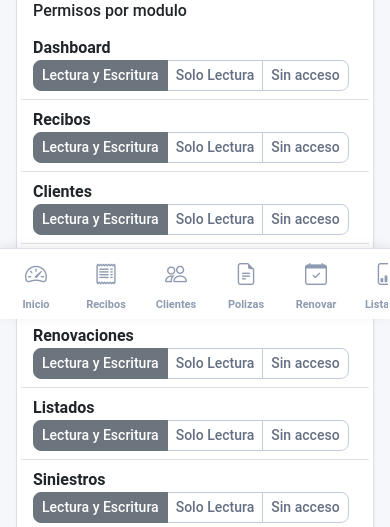
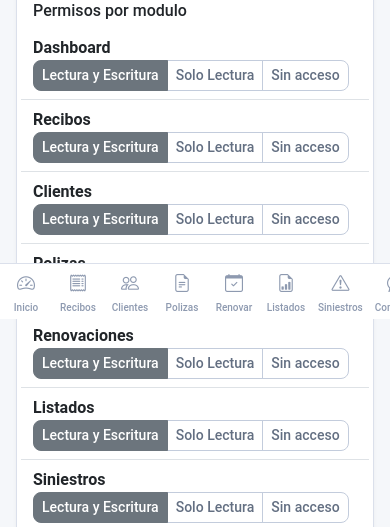
Before and after one commit to amolinagrx/agente-ocaso, a Flask app: page /usuarios/nuevo in a window 390 px wide. Shown: the part 525-1052 px from the top of the page. Run offline with Flask 3, Linux system fonts and the light colour scheme; a user stored in the database is signed in; data that the repository does not hold is empty; parts of the project's set-up code (start-up, migrations or seed data) failed here and were passed over; some libraries are stand-ins or nearby versions.

Commit message:
fix: barra inferior mas compacta (50px) no ocupa pantalla
- Reducido iconos a 18px, texto 10px
- Altura total ~48px + padding body 52px
- Flechas mas pequenas (28x48px)
- min-width reducido a 52px por item
- Sin sombra para mas limpieza visual

```diff
--- a/static/css/style.css
+++ b/static/css/style.css
@@ -620,7 +620,7 @@ body {
         flex-wrap: nowrap;
         overflow: hidden;
         gap: 2px;
-        padding: 4px 2px env(safe-area-inset-bottom, 4px);
+        padding: 2px 0 env(safe-area-inset-bottom, 2px);
         background: var(--ocaso-white);
         border-top: 1px solid var(--ocaso-gray-200);
         position: fixed;
@@ -628,22 +628,22 @@ body {
         left: 0;
         right: 0;
         z-index: 1040;
-        box-shadow: 0 -2px 10px rgba(0,0,0,0.08);
     }
 
     #bottomNav .nav-scroll-btn {
         flex-shrink: 0;
-        width: 32px;
-        height: 56px;
+        width: 28px;
+        height: 48px;
         border: none;
         background: transparent;
-        color: var(--ocaso-gray-500);
-        font-size: 18px;
+        color: var(--ocaso-gray-400);
+        font-size: 14px;
         display: flex;
         align-items: center;
         justify-content: center;
         cursor: pointer;
         z-index: 2;
+        padding: 0;
     }
 
     #bottomNav .nav-scroll-btn:active {
@@ -657,17 +657,17 @@ body {
         scroll-behavior: smooth;
         scrollbar-width: none;
         -webkit-overflow-scrolling: touch;
-        gap: 2px;
+        gap: 0;
     }
 
     #bottomNav .nav-scroll-area::-webkit-scrollbar { display: none; }
 
     #bottomNav .nav-item {
         flex-shrink: 0;
-        min-width: 68px;
-        padding: 6px 4px;
-        font-size: 11px;
-        font-weight: 600;
+        min-width: 52px;
+        padding: 4px 6px;
+        font-size: 10px;
+        font-weight: 500;
         white-space: nowrap;
         text-align: center;
         color: var(--ocaso-gray-500);
@@ -676,13 +676,13 @@ body {
         flex-direction: column;
         align-items: center;
         justify-content: center;
-        gap: 3px;
-        border-radius: 8px;
+        gap: 1px;
+        border-radius: 6px;
         transition: all 0.15s;
     }
 
     #bottomNav .nav-item i {
-        font-size: 22px;
+        font-size: 18px;
     }
 
     #bottomNav .nav-item.active {
@@ -694,7 +694,7 @@ body {
         background: var(--ocaso-blue-050);
     }
 
-    body { padding-bottom: 72px; }
+    body { padding-bottom: 52px; }
 
     .container-fluid { padding-left: 12px !important; padding-right: 12px !important; }
 
```
